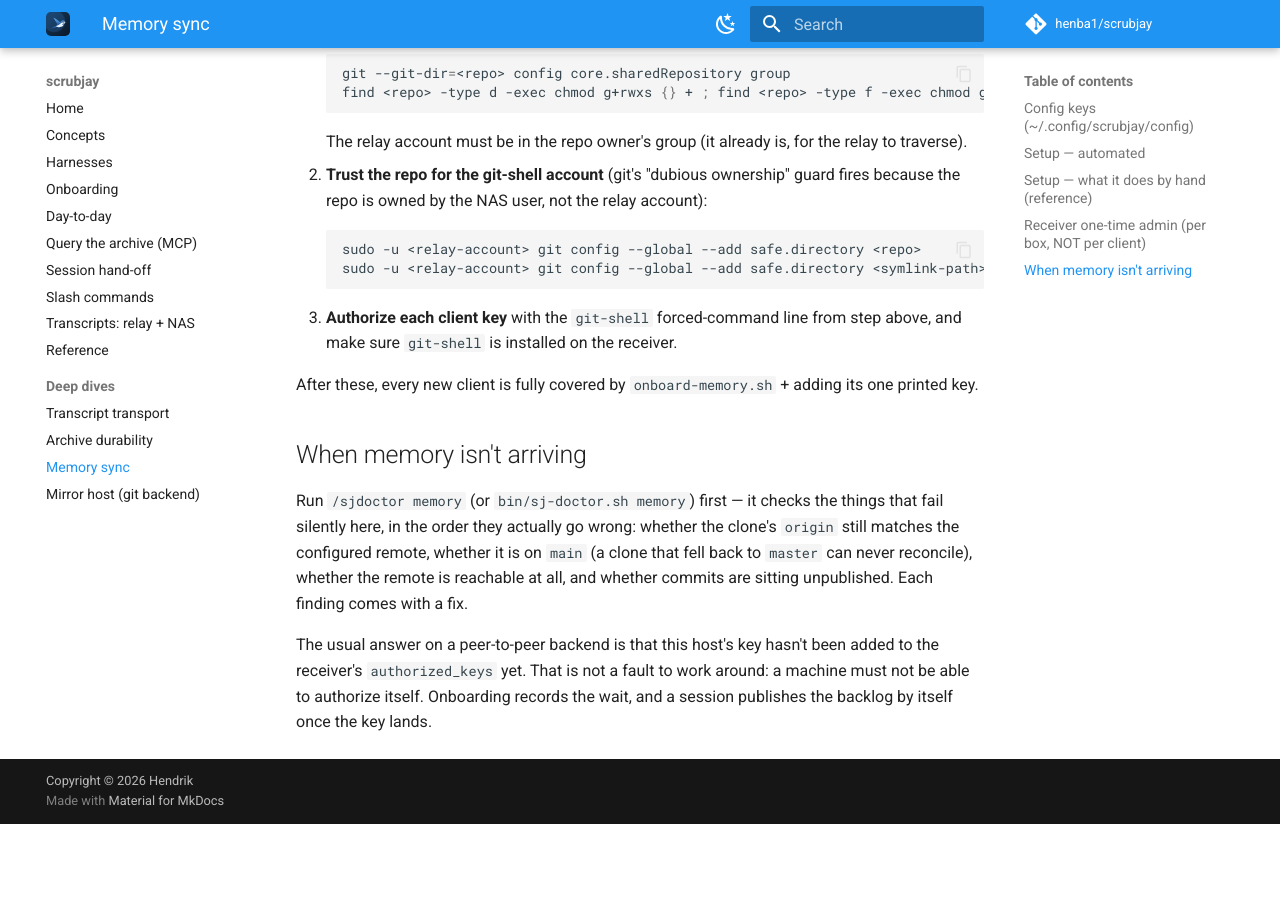
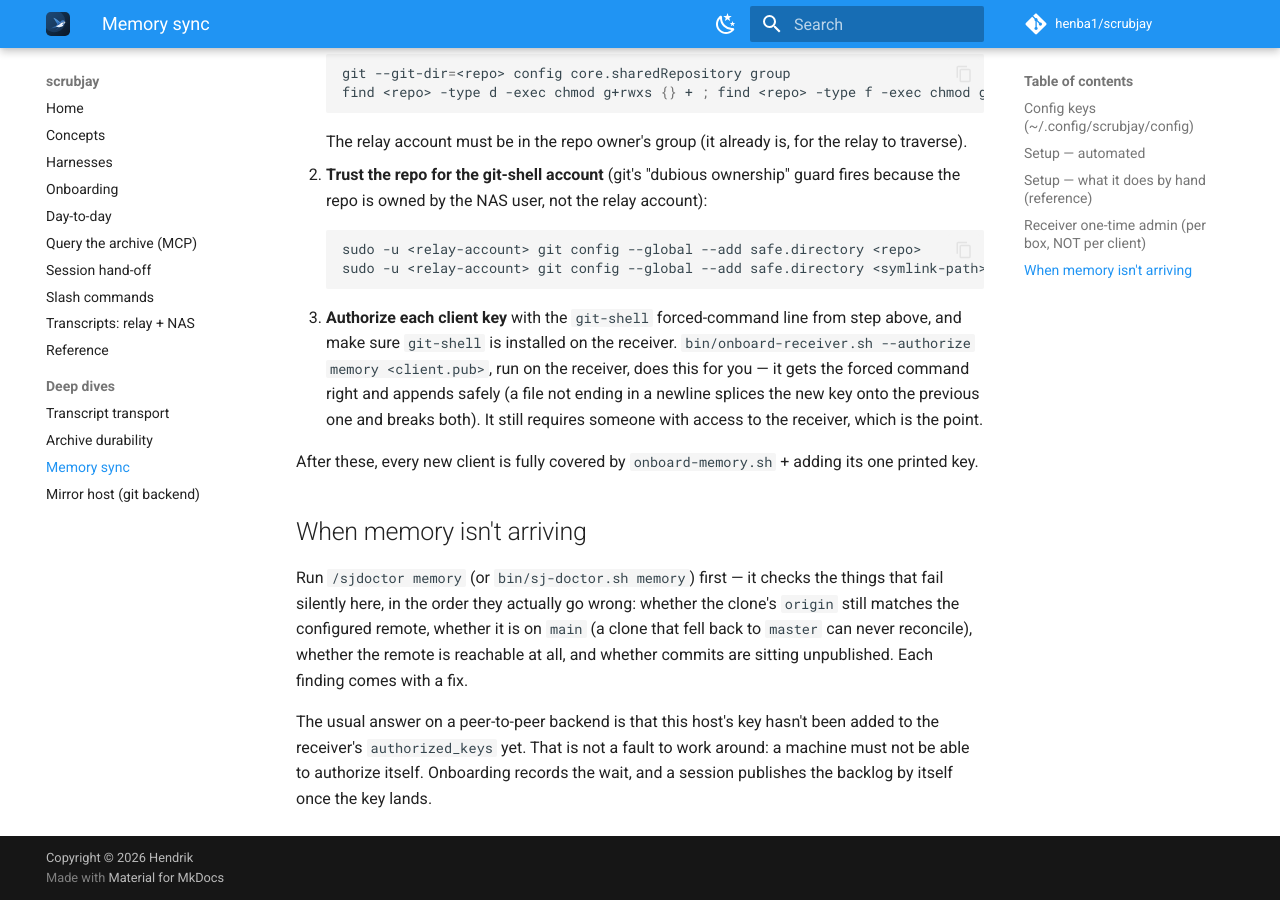
Before and after one commit to henba1/scrubjay, an MkDocs documentation site: the page built from docs/memory-sync.md, in a window 1280 px wide and 900 px high, scrolled down 2978 px. Built offline with MkDocs 1.6.1 and Material for MkDocs 9.7.7, drawn with Linux system fonts in a browser that asks for light colours; comment, search, counter and statistics services are not loaded; before the commit the page ends 3802 px from its top, so only the background shows below that.

Commit message:
receiver: add a guided setup for the box that holds the archive (#21)
Every other role had a guided script; the box they all relay into was a hand-followed checklist. The storage role needs no root — a directory, a bare repo, and lines in your own authorized_keys — so that is provisioned unprivileged and the rest (sshd, firewall, WireGuard, DDNS, disk, snapshots) is printed. --authorize writes the right forced command per role, refuses private keys, is idempotent, and fixes the missing-trailing-newline splice that breaks the previous key. It still runs on the receiver: a machine must never authorize itself.

Co-Authored-By: Claude <noreply@anthropic.com>

````diff
--- a/docs/memory-sync.md
+++ b/docs/memory-sync.md
@@ -133,7 +133,10 @@ onboard) and aren't auto-applied — do them once when you first enable client m
    sudo -u <relay-account> git config --global --add safe.directory <symlink-path>  # e.g. /srv/scrubjay-chats/memory.git
    ```
 3. **Authorize each client key** with the `git-shell` forced-command line from step above, and make
-   sure `git-shell` is installed on the receiver.
+   sure `git-shell` is installed on the receiver. `bin/onboard-receiver.sh --authorize memory
+   <client.pub>`, run on the receiver, does this for you — it gets the forced command right and
+   appends safely (a file not ending in a newline splices the new key onto the previous one and
+   breaks both). It still requires someone with access to the receiver, which is the point.
 
 After these, every new client is fully covered by `onboard-memory.sh` + adding its one printed key.
 
````
Also changed, not shown: docs/onboarding.md (+1 -0 lines), 2 other files.
